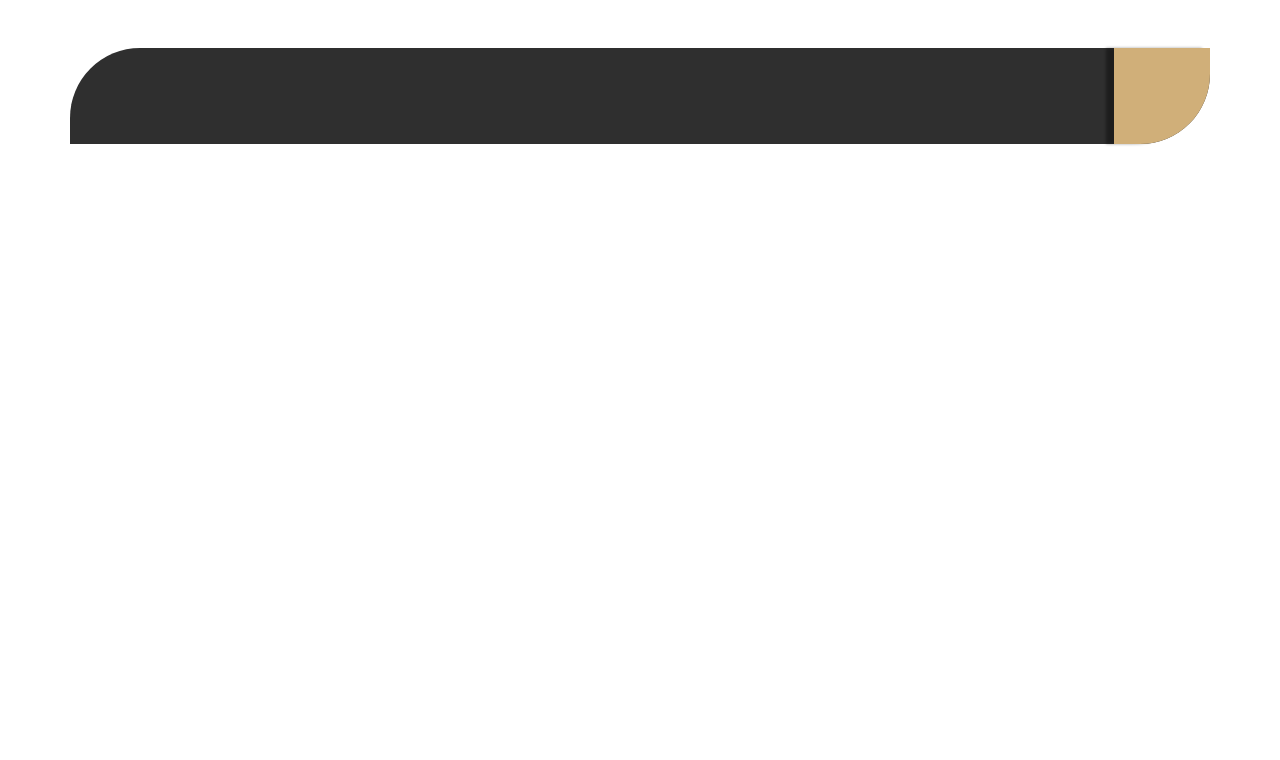
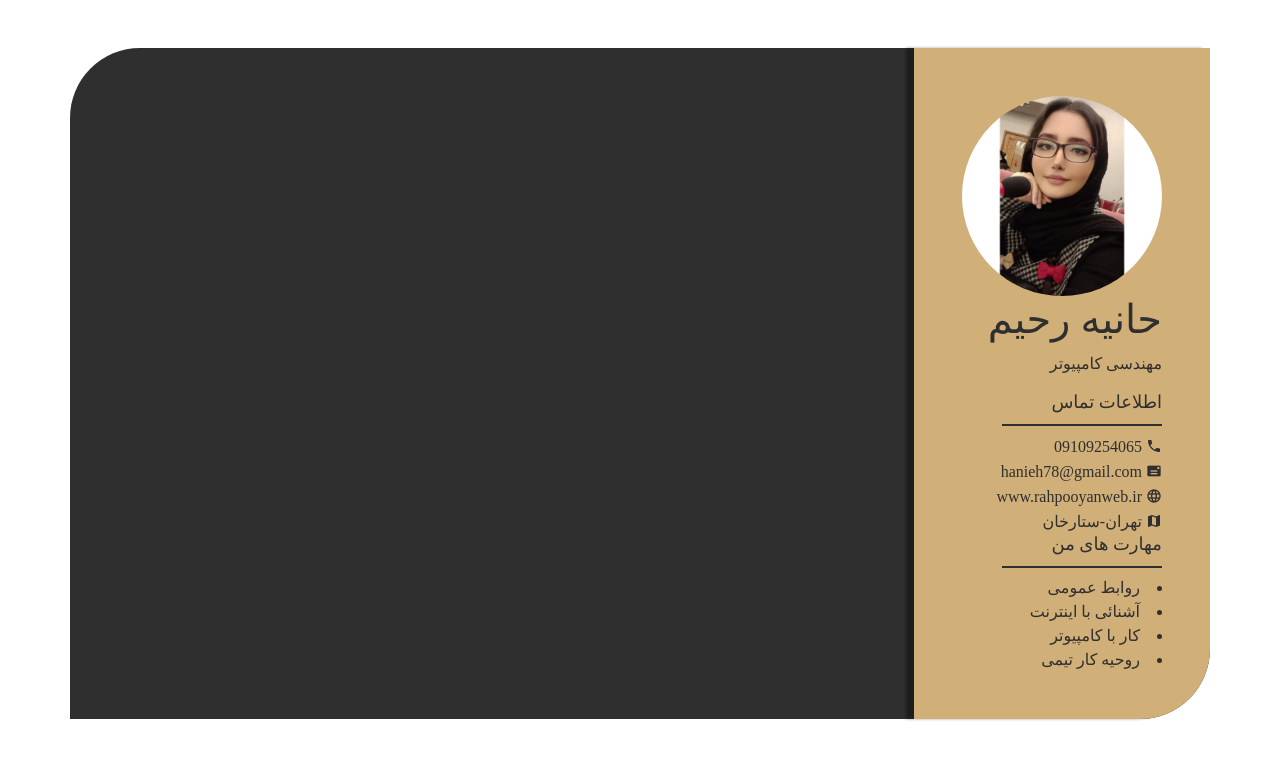
Before and after one commit to haniehhr1999/resume-template2, a plain HTML site: page index.html in a window 1280 px wide. Drawn offline with nearby package versions, Linux system fonts and the light colour scheme; a web font is replaced by a local one.

Commit message:
complete right side of resume

```diff
--- a/index.html
+++ b/index.html
@@ -15,8 +15,44 @@
 </head>
 <body>
     <main class="container d-flex mt-5 mb-5">
-        <div class="gp-right p-5 d-flex justify-content-start"></div>
-        <div class="gp-left p-5"></div>
+        <div class="gp-right p-5 d-flex justify-content-start">
+            <img src="assets/images/1673479532786.jpg" alt="" width="200px">
+            <div class="name animate__animated animate__lightSpeedInRight">
+                <h1>حانیه رحیم</h1>
+                <p>مهندسی کامپیوتر</p>
+            </div>
+            <div class="call animate__animated animate__lightSpeedInRight">
+                <h2>اطلاعات تماس</h2>
+                <div class="call1">
+                    <i class="mdi mdi-phone"></i>
+                    <span>09109254065</span>
+                </div>
+                <div class="call2">
+                    <i class="mdi mdi-mail"></i>
+                    <span>hanieh78@gmail.com</span>
+                </div>
+                <div class="call3">
+                    <i class="mdi mdi-web"></i>
+                    <span>www.rahpooyanweb.ir</span>
+                </div>
+                <div class="call4">
+                    <i class="mdi mdi-map"></i>
+                    <span>تهران-ستارخان</span>
+                </div>
+            </div>
+            <div class="skills animate__animated animate__lightSpeedInRight">
+                <h2>مهارت های من</h2>
+                <div class="gp-skills">
+                    <li>روابط عمومی</li>
+                    <li>آشنائی با اینترنت</li>
+                    <li>کار با کامپیوتر</li>
+                    <li>روحیه کار تیمی</li>
+                </div>
+            </div>
+        </div>
+        <div class="gp-left p-5">
+
+        </div>
     </main>
 
     <script src="script.js"></script>
--- a/style.css
+++ b/style.css
@@ -11,7 +11,14 @@
     padding: 0;
     font-family: vazir-regular;
     direction: rtl;
-    /* color: white; */
+}
+img{
+    cursor: pointer;
+    transition: 0.5s;
+}
+img:hover {
+    transform: rotate(10deg) scale(1.2);
+    box-shadow: 0 0 8px rgb(59, 59, 59);
 }
 h1 , h2{
     font-family: vazir-black;
@@ -31,3 +38,13 @@ main{
 .gp-left{
     color: white;
 }
+
+.gp-right h2{
+    font-size: large;
+    width: 80%;
+    padding-bottom: 10px;
+    border-bottom: 2px solid rgb(47, 47, 47);
+}
+.gp-right img{
+    border-radius: 500px;
+}
```
